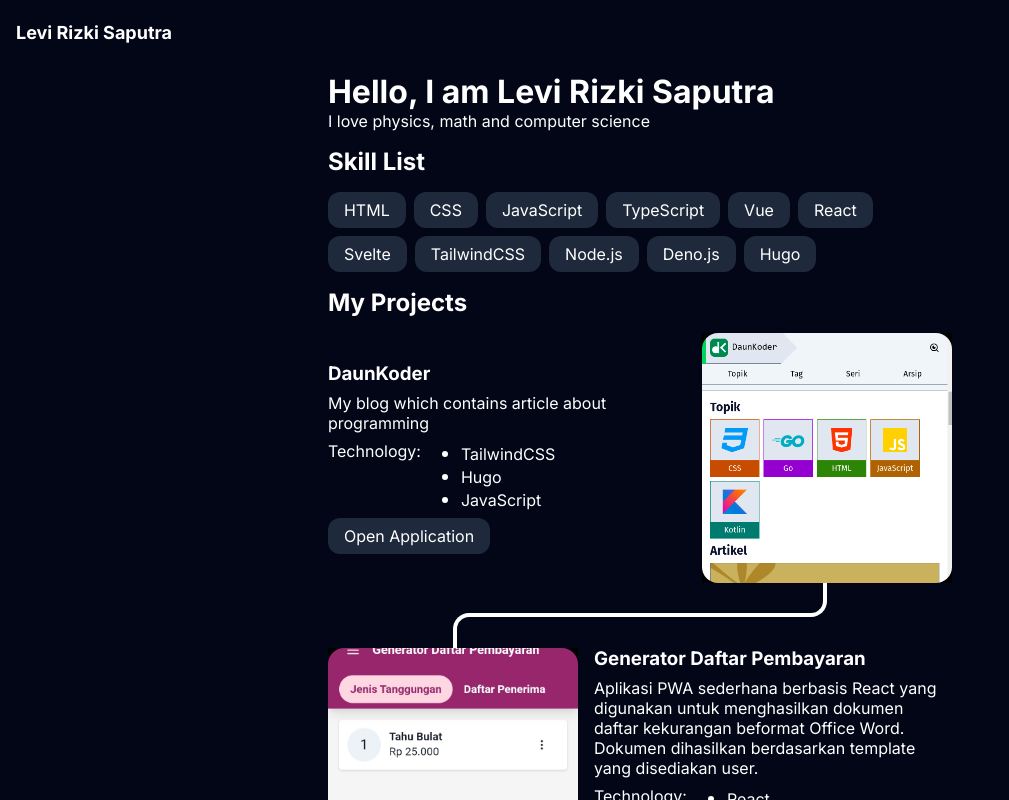
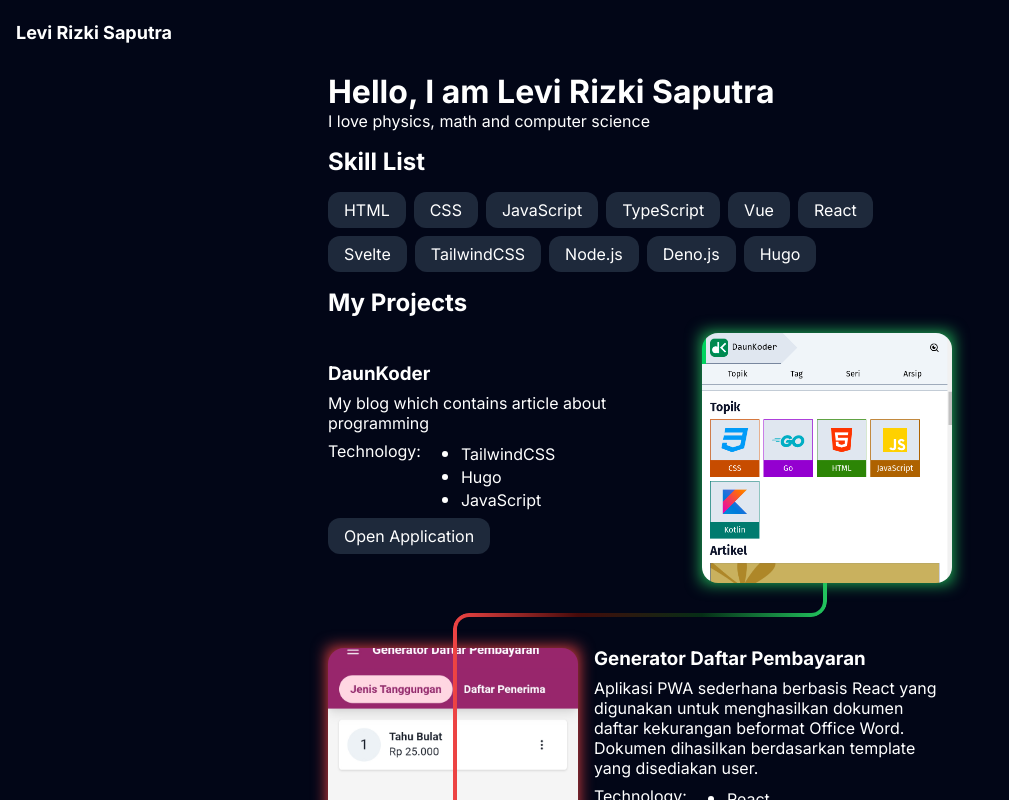
Before and after one commit to levirs565/levirs565.github.io, a Next.js app: page / in a window 1280 px wide. Shown: the top 800 px of the page, without its empty margins (0-1009 px from the left). Built offline with nearby package versions, Linux system fonts and the light colour scheme.

Commit message:
add color to project list

```diff
--- a/src/app/globals.css
+++ b/src/app/globals.css
@@ -10,6 +10,13 @@
   --color-slate-800: #1e293b;
   --color-slate-900: #0f172a;
   --color-slate-950: #020617;
+
+  --color-green-500: #22c55e;
+  --color-green-950: #052e16;
+  --color-red-500: #ef4444;
+  --color-red-950: #450a0a;
+  --color-blue-500: #3b82f6;
+  --color-blue-950: #172554;
 }
 
 * {
--- a/src/components/ProjectList.module.css
+++ b/src/components/ProjectList.module.css
@@ -21,17 +21,41 @@
 
 .item-image {
   flex: 0 0 250px;
-  background: #000;
   align-self: center;
   max-width: 250px;
   max-height: 250px;
-  z-index: 1;
+  position: relative;
+}
+
+.item-image::before {
+  content: "";
+  position: absolute;
+  left: 0;
+  right: 0;
+  top: 0;
+  bottom: 0;
+  background: var(--bg);
+  filter: blur(8px);
+  z-index: -1;
 }
 
 .item-image > img {
   border-radius: 16px;
   overflow: hidden;
   object-fit: cover;
+}
+
+.up-line,
+.down-line,
+.connect-line {
+  --direction: to left;
+  --line-border: 4px solid transparent;
+  --from: white;
+  --to: white;
+  background: linear-gradient(var(--direction), var(--from), var(--to))
+    border-box;
+  mask: linear-gradient(#fff 0 0) padding-box, linear-gradient(#fff 0 0);
+  mask-composite: exclude;
 }
 
 /* Right Line */
@@ -46,6 +70,7 @@
   border-bottom: var(--line-border);
   border-right: var(--line-border);
   border-bottom-right-radius: 16px;
+  --direction: to right;
   /* z-index: 4; */
 }
 
@@ -59,6 +84,7 @@
   border-top: var(--line-border);
   border-right: var(--line-border);
   border-top-right-radius: 16px;
+  --direction: to right;
   /* z-index: 4; */
 }
 
@@ -70,6 +96,7 @@
   width: 50%;
   bottom: -64px;
   border-right: var(--line-border);
+  --direction: to bottom;
 }
 
 .item:first-child .up-line {
@@ -89,6 +116,7 @@
   border-left: var(--line-border);
   border-bottom: var(--line-border);
   border-bottom-left-radius: 16px;
+  --direction: to left;
 }
 
 .item:nth-child(even) .down-line {
@@ -102,6 +130,7 @@
   border-left: var(--line-border);
   border-top: var(--line-border);
   border-top-left-radius: 16px;
+  --direction: to left;
 }
 
 .item:nth-child(even) .connect-line {
@@ -112,6 +141,7 @@
   top: 250px;
   bottom: -64px;
   border-left: var(--line-border);
+  --direction: to bottom;
 }
 
 .item:nth-child(even) > .item-detail {
@@ -171,10 +201,10 @@
     border-left: var(--line-border);
     border-top: var(--line-border);
     border-top-left-radius: 16px;
+    --direction: to right;
   }
 
   .item:nth-child(odd) .down-line {
-    /* background-color: black; */
     left: auto;
     right: calc(250px / 2);
     width: calc(250px / 2);
@@ -186,6 +216,7 @@
     border-right: var(--line-border);
     border-bottom: var(--line-border);
     border-bottom-right-radius: 16px;
+    --direction: to left;
   }
 
   .item:nth-child(odd) .connect-line {
@@ -198,6 +229,7 @@
     border: none;
     border-radius: 0;
     border-bottom: var(--line-border);
+    --direction: to left;
   }
 
   /* Left ro Right Line */
@@ -214,6 +246,7 @@
     border-left: var(--line-border);
     border-bottom: var(--line-border);
     border-bottom-left-radius: 16px;
+    --direction: to right;
   }
 
   .item:nth-child(even) .connect-line {
@@ -224,6 +257,7 @@
     height: auto;
     border: none;
     border-bottom: var(--line-border);
+    --direction: to right;
   }
 
   .item:nth-child(odd) .up-line {
@@ -238,6 +272,7 @@
     border-right: var(--line-border);
     border-top: var(--line-border);
     border-top-right-radius: 16px;
+    --direction: to left;
   }
 
   .item:nth-child(odd) > .item-detail {
--- a/src/components/ProjectList.tsx
+++ b/src/components/ProjectList.tsx
@@ -1,6 +1,32 @@
 import Image from "next/image";
 import styles from "./ProjectList.module.css";
+import { CSSProperties } from "react";
 
+const lineColors = ["green", "red", "blue"];
+
+function getUpDownStyle(index: number): CSSProperties {
+  const color = lineColors[index % lineColors.length];
+  return {
+    "--from": `var(--color-${color}-500)`,
+    "--to": `var(--color-${color}-950)`,
+  } as CSSProperties;
+}
+
+function getConnectStyle(index: number): CSSProperties {
+  const from = lineColors[index % lineColors.length];
+  const to = lineColors[(index + 1) % lineColors.length];
+  return {
+    "--from": `var(--color-${from}-950)`,
+    "--to": `var(--color-${to}-950)`,
+  } as CSSProperties;
+}
+
+function getImageStyle(index: number): CSSProperties {
+  const color = lineColors[index % lineColors.length];
+  return {
+    "--bg": `var(--color-${color}-500)`,
+  } as CSSProperties;
+}
 export interface ProjectItem {
   name: string;
   desc: string;
@@ -13,11 +39,20 @@ export interface ProjectItem {
 export default function ProjectList({ list }: { list: ProjectItem[] }) {
   return (
     <ul className={`clean-list ${styles.list}`}>
-      {list.map((item) => (
+      {list.map((item, index) => (
         <li key={item.name} className={styles.item}>
-          <div className={styles["up-line"]}></div>
-          <div className={styles["down-line"]}></div>
-          <div className={styles["connect-line"]}></div>
+          <div
+            className={styles["up-line"]}
+            style={getUpDownStyle(index)}
+          ></div>
+          <div
+            className={styles["down-line"]}
+            style={getUpDownStyle(index)}
+          ></div>
+          <div
+            className={styles["connect-line"]}
+            style={getConnectStyle(index)}
+          ></div>
           <div className={styles["item-detail"]}>
             <h3>{item.name}</h3>
             <p>{item.desc}</p>
@@ -51,7 +86,7 @@ export default function ProjectList({ list }: { list: ProjectItem[] }) {
               )}
             </div>
           </div>
-          <div className={styles["item-image"]}>
+          <div className={styles["item-image"]} style={getImageStyle(index)}>
             <Image width={250} height={250} src={item.image} alt={item.name} />
           </div>
         </li>
```
